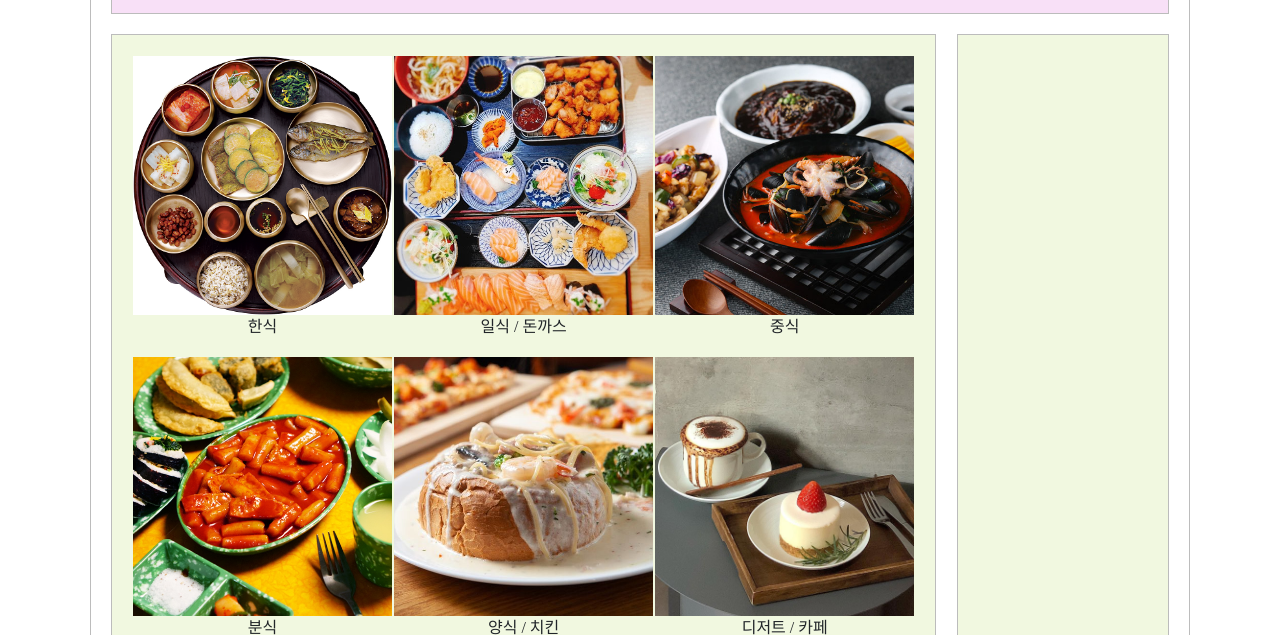
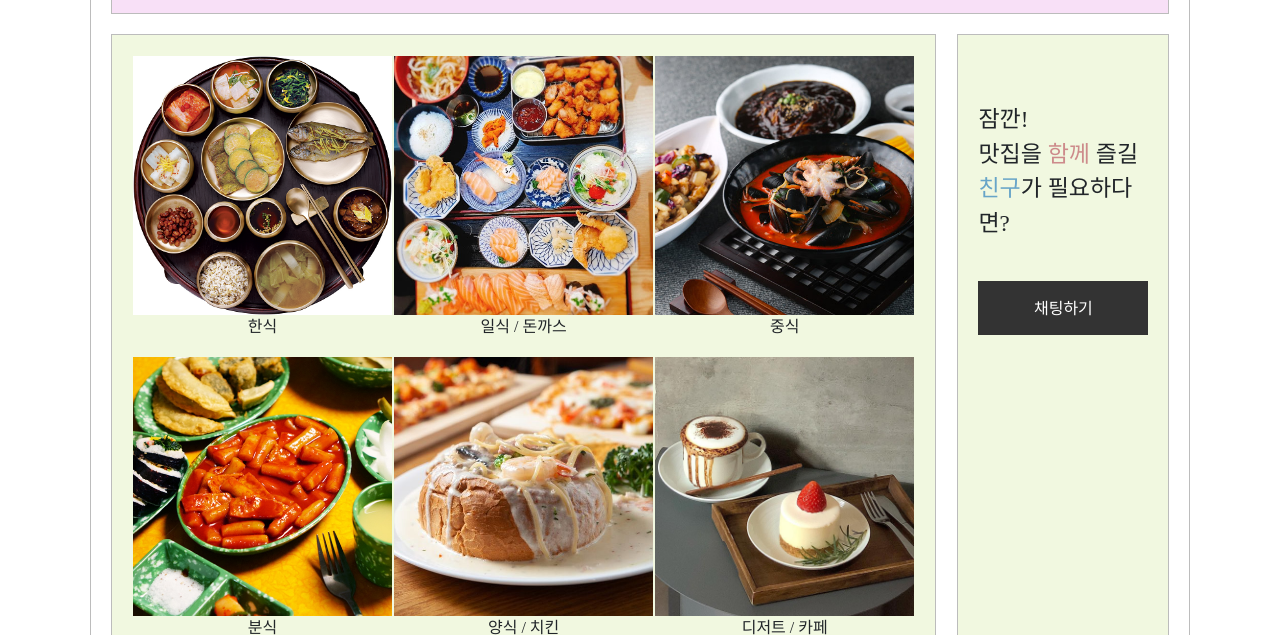
Before and after one commit to EastShineK/OSS_FinalProject_EaTogether, a website: page main.html in a window 1280 px wide. Shown: the part 165-800 px from the top of the page. Drawn offline with nearby package versions, Linux system fonts and the light colour scheme; a web font is replaced by a local one.

Commit message:
채팅버튼 추가

```diff
--- a/Stores/store.css
+++ b/Stores/store.css
@@ -1,6 +1,6 @@
 #jb-container {
     width: 1100px;
-    height: 980px;
+    height: 1010px;
     margin: 10px auto;
     padding: 20px;
     border: 1px solid #bcbcbc;
--- a/main.css
+++ b/main.css
@@ -80,3 +80,44 @@ html{
           width: auto;
         }
       }
+
+.move {
+	display: inline-block;
+	width: 170px;
+	height: 54px;
+	text-align: center;
+	text-decoration: none;
+	line-height: 54px;
+	outline: none;
+}
+
+.move::before,
+.move::after {
+	position: absolute;
+	z-index: -1;
+	display: block;
+	content: '';
+}
+
+.move,
+.move::before,
+.move::after {
+	-webkit-box-sizing: border-box;
+	-moz-box-sizing: border-box;
+	box-sizing: border-box;
+	-webkit-transition: all .3s;
+	transition: all .3s;
+}
+
+.move {
+	background-color: #333;
+	border: 2px solid #333;
+	color: #fff;
+	line-height: 50px;
+}
+
+.move:hover {
+	background-color: #fff;
+	border-color: #59b1eb;
+	color: #59b1eb;
+}
--- a/main.html
+++ b/main.html
@@ -50,7 +50,12 @@
           </div>
 
           <div id="jb-sidebar"> <!--Start of research-->
-
+            <br><br><p style="font-size: 23px">
+              잠깐!<br>맛집을 <span style="color:rgb(205, 139, 139)">함께</span> 즐길<br><span style="color:rgb(104, 165, 200)">친구</span>가 필요하다면?
+            </p><br>
+            <div>
+              <button class="move" onclick="location.href='../../main.html'">채팅하기</button>
+            </div>
           </div>
 
           <div id="jb-footer">
```
Also changed, not shown: Stores/Chinese/HwaWonRoo.html (+1 -1 lines), Stores/Snack/ChungNyunDaBang.html (+1 -1 lines).
